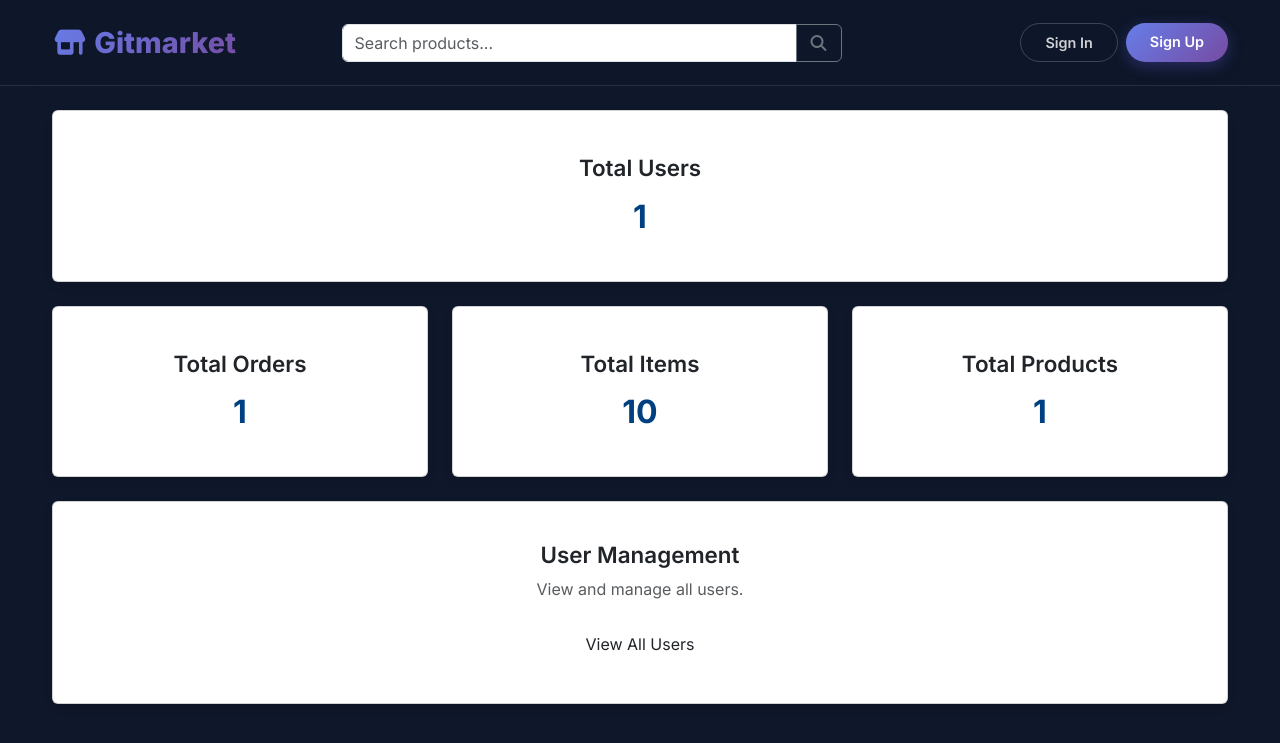
After one commit to Ecommerce-project10/ecommerce_project, a Django app: page /accounts/admin_dash/dashboard/ in a window 1280 px wide. The commit adds this page. Shown: the top 743 px of the page. Run offline with Django 5.2, Linux system fonts and the light colour scheme; tables that the repository leaves empty hold one stand-in row (values such as "Sample post"); some libraries are stand-ins or nearby versions.

Commit message:
admin dashboard

```diff
--- a/accounts/urls.py
+++ b/accounts/urls.py
@@ -16,4 +16,8 @@ urlpatterns = [
     path('products/<int:product_id>/', product_detail, name='product_detail'),
     path('reset_password/', views.reset_password, name='reset_password'),
     path('reset_password/new_password/<int:user_id>/', views.new_password, name='new_password'),
+    path('admin_dash/dashboard/', views.admin_dash, name='admin_dash'),
+    path('admin_dash/dashboard/<int:user_id>', views.delete_user, name='delete_user'),
+    path('admin_dash/dashboard/block/<int:user_id>', views.block_user, name='block_user'),
+    path('admin_dash/dashboard/Add_superuser/<int:user_id>', views.Add_superuser, name='Add_superuser'),
 ]
--- a/accounts/views.py
+++ b/accounts/views.py
@@ -6,11 +6,15 @@ from .forms import UserRegistrationForm
 from django.contrib.auth.models import User
 from django.contrib import messages
 from accounts.models import Create_USER
+from products.models import Product
+from orders.models import Create_order
 from django.contrib.auth import authenticate
 from django.contrib.auth import login as auth_login
 from django.contrib.auth import logout as auth_logout
 from django.db.models import Q
 from django.shortcuts import get_object_or_404
+from django.db.models import Sum
+from decimal import Decimal
 
 # Create your views here.
 def home(request):
@@ -99,3 +103,50 @@ def profile(request):
 
     messages.error(request, 'You need to log in to view your profile.')
     return redirect('login')
+
+def admin_dash(request):
+    user = request.user
+    total_users = User.objects.count()
+    total_products = Product.objects.count()
+    total_orders = Create_order.objects.count()
+    all_users = User.objects.filter()
+    total_items = Product.objects.filter().aggregate(
+        total  = Sum('quantity')
+    )['total'] or Decimal(0)
+    context = {
+        'user':user,
+        'total_products':total_products,
+        'total_users':total_users,
+        'total_orders':total_orders,
+        'all_users':all_users,
+        'total_items':total_items,
+    }
+    return render(request,'admin_dashboard.html',context)
+
+def delete_user(request, user_id):
+    if request.method == "POST":
+        user = get_object_or_404(User, id=user_id)
+        username = user.get_username()
+        user.delete()
+        messages.success(request, f'User "{username}" has been deleted successfully.')
+        return redirect(request.META.get('HTTP_REFERER', 'home'))
+    return redirect(request.META.get('HTTP_REFERER', 'home'))
+
+def block_user(request, user_id):
+    if request.method == "POST":
+        user = get_object_or_404(User, id=user_id)
+        username = user.get_username()
+        user.is_active = False
+        user.save()
+        messages.success(request, f'User "{username}" has been blocked successfully.')
+    return redirect(request.META.get('HTTP_REFERER', 'home'))
+
+def Add_superuser(request, user_id):
+    if request.method == "POST":
+        user = get_object_or_404(User, id=user_id)
+        username = user.get_username()
+        user.is_superuser = True
+        user.is_staff = True
+        user.save()
+        messages.success(request, f'User "{username}" has been Superuser and added to stuff successfully.')
+    return redirect(request.META.get('HTTP_REFERER', 'home'))
--- /dev/null
+++ b/static/css/dashboard_admin.css
@@ -0,0 +1,49 @@
+body {
+  background-color: #001f3f;
+  color: #001f3f;
+}
+
+.card {
+  border: none;
+  border-radius: 12px;
+  box-shadow: 0 4px 8px rgba(0,0,0,0.1);
+  background-color: white;
+  transition: transform 0.3s ease;
+}
+
+.card:hover {
+  transform: translateY(-3px);
+}
+
+.card-title {
+  font-size: 1.4rem;
+  font-weight: 600;
+  color: #001f3f;
+}
+
+.card-value {
+  font-size: 2rem;
+  font-weight: bold;
+  color: #004080;
+}
+
+.btn-view {
+  background-color: #001f3f;
+  color: white;
+  border: none;
+  padding: 0.5rem 1.25rem;
+  border-radius: 8px;
+}
+
+.btn-view:hover {
+  background-color: #004080;
+}
+
+.modal-header-custom {
+  background-color: #001f3f;
+  color: white;
+}
+
+.table-striped>tbody>tr:nth-of-type(odd) {
+  background-color: rgba(0, 31, 63, 0.05);
+}
--- /dev/null
+++ b/templates/admin_dashboard.html
@@ -0,0 +1,121 @@
+{% load static %}
+<!DOCTYPE html>
+<html lang="en">
+<head>
+  <meta charset="UTF-8" />
+  <meta name="viewport" content="width=device-width, initial-scale=1.0"/>
+  <title>Dashboard</title>
+  <link href="https://cdn.jsdelivr.net/npm/bootstrap@5.3.0/dist/css/bootstrap.min.css" rel="stylesheet"/>
+  <link href="{% static 'css/dashboard_admin.css' %}" rel="stylesheet"/>
+</head>
+<body>
+  {% include 'navbar.html' %}
+  <div class="container py-4">
+    {% include 'message.html' %}
+
+    <!-- Stats Row -->
+    <div class="row g-4 mb-4">
+      <div class="col-md-12">
+        <div class="card p-4 text-center">
+          <div class="card-body">
+            <div class="card-title">Total Users</div>
+            <div class="card-value">{{ total_users }}</div>
+          </div>
+        </div>
+      </div>
+      <div class="col-md-4">
+        <div class="card p-4 text-center">
+          <div class="card-body">
+            <div class="card-title">Total Orders</div>
+            <div class="card-value">{{ total_orders }}</div>
+          </div>
+        </div>
+      </div>
+      <div class="col-md-4">
+        <div class="card p-4 text-center">
+          <div class="card-body">
+            <div class="card-title">Total Items</div>
+            <div class="card-value">{{ total_items }}</div>
+          </div>
+        </div>
+      </div>
+      <div class="col-md-4">
+        <div class="card p-4 text-center">
+          <div class="card-body">
+            <div class="card-title">Total Products</div>
+            <div class="card-value">{{ total_products }}</div>
+          </div>
+        </div>
+      </div>
+    </div>
+
+    <!-- User Management -->
+    <div class="row">
+      <div class="col-12">
+        <div class="card p-4 text-center">
+          <div class="card-body">
+            <h4 class="card-title mb-2">User Management</h4>
+            <p class="card-text text-muted">View and manage all users.</p>
+            <button class="btn btn-view mt-2" data-bs-toggle="modal" data-bs-target="#userModal">View All Users</button>
+          </div>
+        </div>
+      </div>
+    </div>
+
+    <!-- Users Modal -->
+    <div class="modal fade" id="userModal" tabindex="-1" aria-labelledby="userModalLabel" aria-hidden="true">
+      <div class="modal-dialog modal-lg modal-dialog-centered">
+        <div class="modal-content">
+          <div class="modal-header modal-header-custom">
+            <h5 class="modal-title" id="userModalLabel">All Users</h5>
+            <button type="button" class="btn-close btn-close-white" data-bs-dismiss="modal" aria-label="Close"></button>
+          </div>
+
+          <div class="modal-body">
+            <table class="table table-striped align-middle">
+              <thead>
+                <tr>
+                  <th>#</th>
+                  <th>Username</th>
+                  <th>Email</th>
+                  <th>Action</th>
+                </tr>
+              </thead>
+              <tbody>
+                {% for user in all_users %}
+                <tr>
+                  <td>{{ forloop.counter }}</td>
+                  <td>{{ user.username }}</td>
+                  <td>{{ user.email }}</td>
+                  <td>
+                    <div class="d-flex gap-2">
+                      <form action="{% url 'delete_user' user.id %}" method="post" class="m-0">
+                        {% csrf_token %}
+                        <button class="btn btn-danger btn-sm">Delete</button>
+                      </form>
+                      <form action="{% url 'block_user' user.id %}" method="post" class="m-0">
+                        {% csrf_token %}
+                        <button class="btn btn-danger btn-sm">Block</button>
+                      </form>
+                      <form action="{% url 'Add_superuser' user.id %}" method="post" class="m-0">
+                        {% csrf_token %}
+                        <button class="btn btn-success btn-sm">Add to Superuser</button>
+                      </form>
+                    </div>
+                  </td>
+                </tr>
+                {% empty %}
+                <tr>
+                  <td colspan="4" class="text-center text-muted">No users found</td>
+                </tr>
+                {% endfor %}
+              </tbody>
+            </table>
+          </div>
+
+        </div>
+      </div>
+    </div>
+  </div>
+</body>
+</html>
--- a/templates/manage_products.html
+++ b/templates/manage_products.html
@@ -14,7 +14,7 @@
 <body>
     {% include 'navbar.html' %}
     {% include 'message.html' %}
-    <div class="container dashboard-header p-5 mt-3 mb-5 py-4">
+    <div class="container dashboard-header p-5 mt-3 mb-5 ">
 
         <!-- Breadcrumb Navigation -->
         <nav aria-label="breadcrumb">
@@ -107,9 +107,9 @@
                             </td>
                             <td>${{ product.price|floatformat:2 }}</td>
                             <td>
-                                {% if product.quantity > 15 %}
+                                {% if product.quantity > 10 %}
                                 <span class="badge bg-success">{{ product.quantity }} units</span>
-                                {% elif product.quantity > 5 %}
+                                {% elif product.quantity > 0 %}
                                 <span class="badge bg-warning text-dark">{{ product.quantity }} units</span>
                                 {% else %}
                                 <span class="badge bg-danger">{{ product.quantity }} units</span>
--- a/templates/order.html
+++ b/templates/order.html
@@ -81,7 +81,7 @@
                     {% for item in order.items.all %}
                     <li class="list-group-item d-flex justify-content-between align-items-center">
                         <div class="d-flex align-items-center">
-                            <div class="order_image">
+                            <div class="order_image justify-content-center">
                                 <a href="{% url 'product_detail' item.product.id %}"><img src="{{item.product.image}}" alt="{{item.product.name}}" loading="lazy"></a>
                             </div>
                             <div class="ms-3">
```
Also changed, not shown: accounts/models.py (line endings or trailing spaces).
